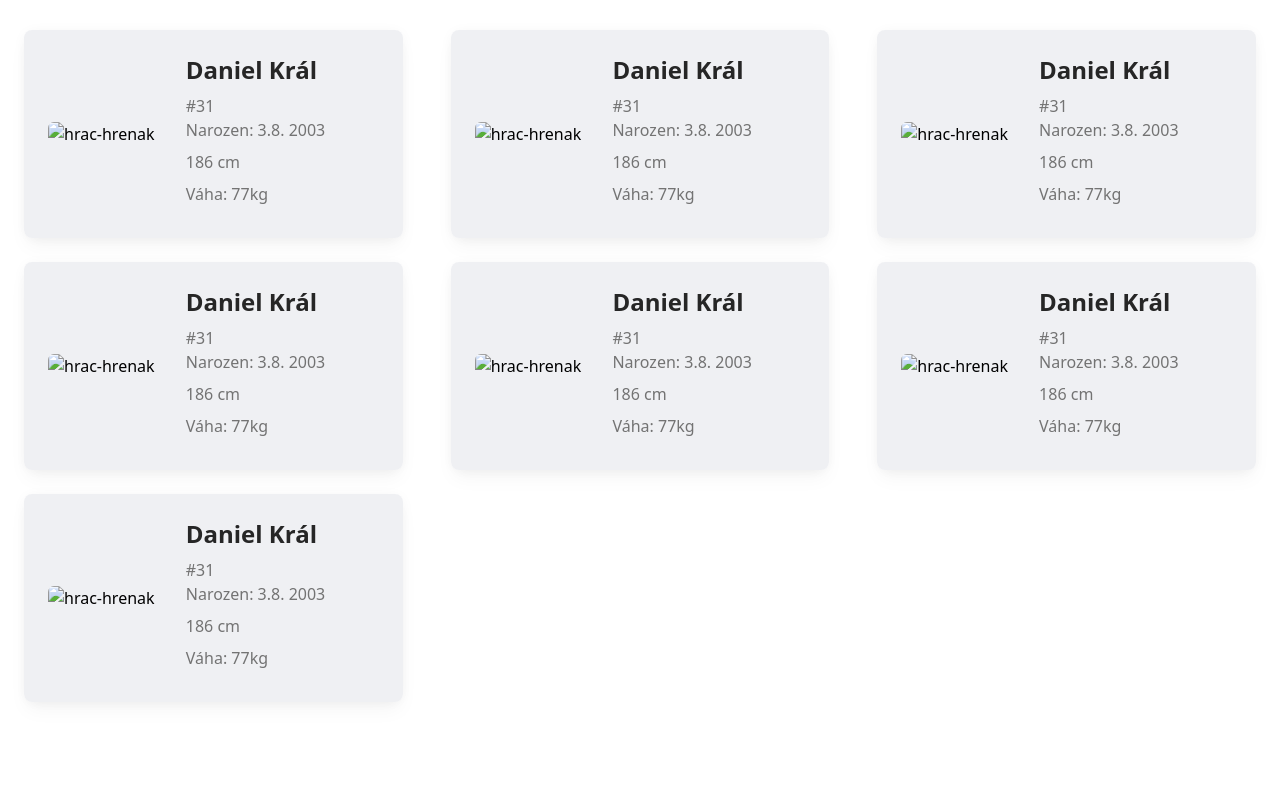
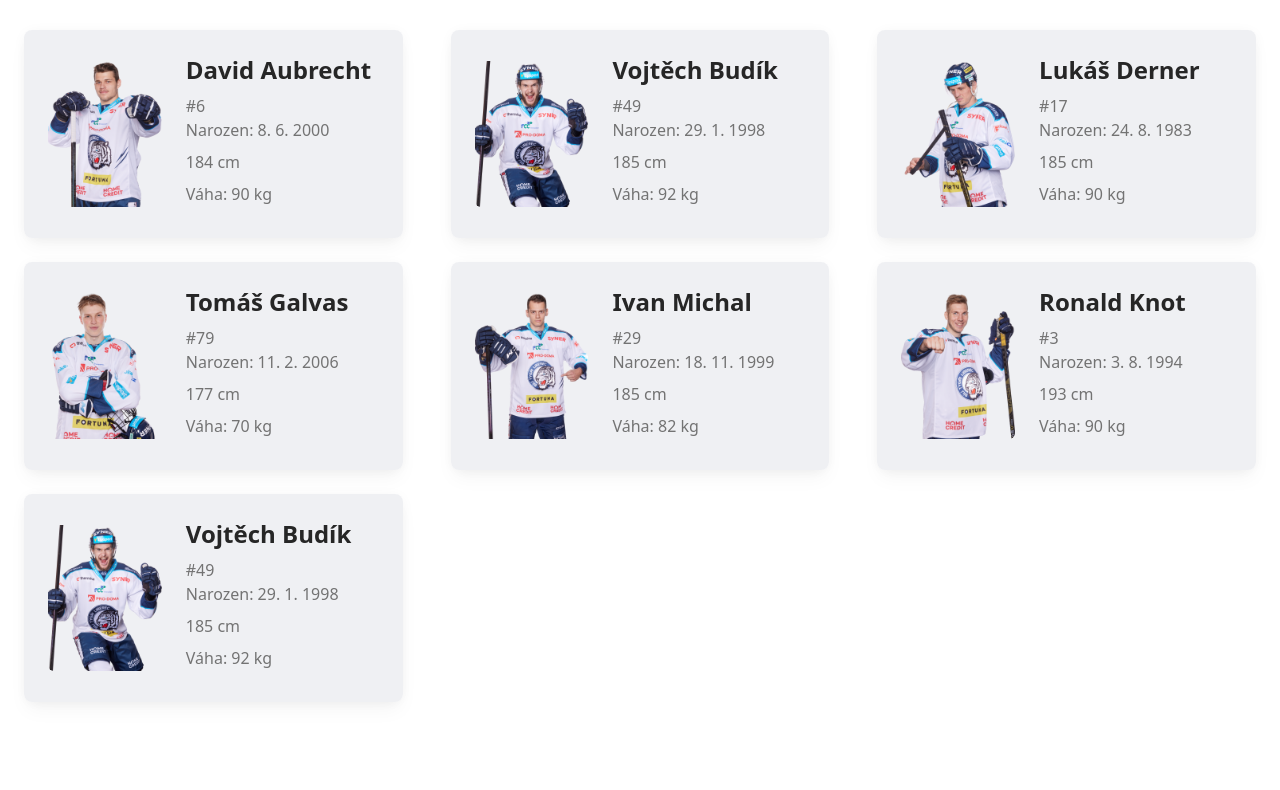
Before and after one commit to Kubaejj/jezbera.github.io, a website: page src/tym/hraci.html in a window 1280 px wide. Shown: the part 630-1420 px from the top of the page. Drawn offline with nearby package versions, Linux system fonts and the light colour scheme; files whose address does not match are found by name.

Commit message:
ulozeni obrazku na soupisku/obranci konec u knota

```diff
--- a/src/tym/hraci.html
+++ b/src/tym/hraci.html
@@ -231,10 +231,10 @@
                                     Narozen: 5.5 1998
                                 </p>
                                 <p class="mb-2 text-neutral-500 dark:text-neutral-300">
-                                    Výška: 188cm
+                                    Výška: 188 cm
                                 </p>
                                 <p class="mb-2 text-neutral-500 dark:text-neutral-300">
-                                    Váha: 88kg
+                                    Váha: 88 kg
                                 </p>
 
                             </div>
@@ -248,7 +248,7 @@
                         class="relative block rounded-lg p-6 backdrop-blur-lg bg-gray-200/60 dark:bg-slate-800/60 shadow-[0_2px_15px_-3px_rgba(0,0,0,0.07),0_10px_20px_-2px_rgba(0,0,0,0.04)] hover:rotate-6 ease-out duration-300">
                         <div class="flex-row items-center lg:flex">
                             <div class="w-full shrink-0 grow-0 basis-auto lg:w-5/12 lg:pr-6">
-                                <img src="../img/tym/hraci/brankari/daniel-kral.png"
+                                <img src="../img/tym/hraci/brankari/kral-daniel.png"
                                     class="mb-6 w-full rounded-md lg:mb-0" alt="hrac-hrenak" />
                             </div>
                             <div class="w-full shrink-0 grow-0 basis-auto lg:w-7/12">
@@ -264,7 +264,7 @@
                                     186 cm
                                 </p>
                                 <p class="mb-2 text-neutral-500 dark:text-neutral-300">
-                                    Váha: 77kg
+                                    Váha: 77 kg
                                 </p>
 
                             </div>
@@ -273,9 +273,14 @@
                 </div>
             </div>
         </section>
+
+
+<!--KONEC BRANKRARU-->
+
+
         <section class="mb-32 text-center lg:text-left">
             <h2 class="mb-12 text-center text-3xl font-bold text-black dark:text-white">
-                Brankáři
+                Obránci
             </h2>
             <div class="grid gap-6 md:grid-cols-3 xl:gap-x-12">
                 <!---->
@@ -284,23 +289,25 @@
                         class="relative block rounded-lg p-6 backdrop-blur-lg bg-gray-200/60 dark:bg-slate-800/60 shadow-[0_2px_15px_-3px_rgba(0,0,0,0.07),0_10px_20px_-2px_rgba(0,0,0,0.04)] hover:rotate-6 ease-out duration-300">
                         <div class="flex-row items-center lg:flex">
                             <div class="w-full shrink-0 grow-0 basis-auto lg:w-5/12 lg:pr-6">
-                                <img src="../img/tym/hraci/brankari/daniel-kral.png" class="mb-6 w-full rounded-md lg:mb-0"
+                                <img src="../img/tym/hraci/obranci/aubrecht-david.png" class="mb-6 w-full rounded-md lg:mb-0"
                                     alt="hrac-hrenak" />
                             </div>
                             <div class="w-full shrink-0 grow-0 basis-auto lg:w-7/12">
-                                <h5 class="mb-2 text-2xl  font-bold text-neutral-800 dark:text-neutral-200">Daniel Král
+                                <h5 class="mb-2 text-2xl  font-bold text-neutral-800 dark:text-neutral-200">David Aubrecht
                                 </h5>
-                                <p class="mb-0 text-neutral-500 dark:text-neutral-300">#31
+                                <p class="mb-0 text-neutral-500 dark:text-neutral-300">#6
 
                                 </p>
                                 <p class="mb-2 text-neutral-500 dark:text-neutral-300">
-                                    Narozen: 3.8. 2003
+                                    Narozen: 8. 6. 2000
                                 </p>
                                 <p class="mb-2 text-neutral-500 dark:text-neutral-300">
-                                   186 cm
+                                    184 cm
+
+
                                 </p>
                                 <p class="mb-2 text-neutral-500 dark:text-neutral-300">
-                                    Váha: 77kg
+                                    Váha: 90 kg
                                 </p>
 
                             </div>
@@ -312,23 +319,25 @@
                         class="relative block rounded-lg p-6 backdrop-blur-lg bg-gray-200/60 dark:bg-slate-800/60 shadow-[0_2px_15px_-3px_rgba(0,0,0,0.07),0_10px_20px_-2px_rgba(0,0,0,0.04)] hover:rotate-6 ease-out duration-300">
                         <div class="flex-row items-center lg:flex">
                             <div class="w-full shrink-0 grow-0 basis-auto lg:w-5/12 lg:pr-6">
-                                <img src="../img/tym/hraci/brankari/daniel-kral.png" class="mb-6 w-full rounded-md lg:mb-0"
+                                <img src="../img/tym/hraci/obranci/budik-vojtech.png" class="mb-6 w-full rounded-md lg:mb-0"
                                     alt="hrac-hrenak" />
                             </div>
                             <div class="w-full shrink-0 grow-0 basis-auto lg:w-7/12">
-                                <h5 class="mb-2 text-2xl  font-bold text-neutral-800 dark:text-neutral-200">Daniel Král
+                                <h5 class="mb-2 text-2xl  font-bold text-neutral-800 dark:text-neutral-200">Vojtěch Budík
                                 </h5>
-                                <p class="mb-0 text-neutral-500 dark:text-neutral-300">#31
+                                <p class="mb-0 text-neutral-500 dark:text-neutral-300">#49
 
                                 </p>
                                 <p class="mb-2 text-neutral-500 dark:text-neutral-300">
-                                    Narozen: 3.8. 2003
+                                    Narozen: 29. 1. 1998
                                 </p>
                                 <p class="mb-2 text-neutral-500 dark:text-neutral-300">
-                                   186 cm
+                                    185 cm
+
+
                                 </p>
                                 <p class="mb-2 text-neutral-500 dark:text-neutral-300">
-                                    Váha: 77kg
+                                    Váha: 92 kg
                                 </p>
 
                             </div>
@@ -340,23 +349,25 @@
                         class="relative block rounded-lg p-6 backdrop-blur-lg bg-gray-200/60 dark:bg-slate-800/60 shadow-[0_2px_15px_-3px_rgba(0,0,0,0.07),0_10px_20px_-2px_rgba(0,0,0,0.04)] hover:rotate-6 ease-out duration-300">
                         <div class="flex-row items-center lg:flex">
                             <div class="w-full shrink-0 grow-0 basis-auto lg:w-5/12 lg:pr-6">
-                                <img src="../img/tym/hraci/brankari/daniel-kral.png" class="mb-6 w-full rounded-md lg:mb-0"
+                                <img src="../img/tym/hraci/obranci/derner-lukas.png" class="mb-6 w-full rounded-md lg:mb-0"
                                     alt="hrac-hrenak" />
                             </div>
                             <div class="w-full shrink-0 grow-0 basis-auto lg:w-7/12">
-                                <h5 class="mb-2 text-2xl  font-bold text-neutral-800 dark:text-neutral-200">Daniel Král
+                                <h5 class="mb-2 text-2xl  font-bold text-neutral-800 dark:text-neutral-200">Lukáš Derner
                                 </h5>
-                                <p class="mb-0 text-neutral-500 dark:text-neutral-300">#31
+                                <p class="mb-0 text-neutral-500 dark:text-neutral-300">#17
 
                                 </p>
                                 <p class="mb-2 text-neutral-500 dark:text-neutral-300">
-                                    Narozen: 3.8. 2003
+                                    Narozen: 24. 8. 1983
                                 </p>
                                 <p class="mb-2 text-neutral-500 dark:text-neutral-300">
-                                   186 cm
+                                    185 cm
+
+
                                 </p>
                                 <p class="mb-2 text-neutral-500 dark:text-neutral-300">
-                                    Váha: 77kg
+                                    Váha: 90 kg
                                 </p>
 
                             </div>
@@ -368,23 +379,25 @@
                         class="relative block rounded-lg p-6 backdrop-blur-lg bg-gray-200/60 dark:bg-slate-800/60 shadow-[0_2px_15px_-3px_rgba(0,0,0,0.07),0_10px_20px_-2px_rgba(0,0,0,0.04)] hover:rotate-6 ease-out duration-300">
                         <div class="flex-row items-center lg:flex">
                             <div class="w-full shrink-0 grow-0 basis-auto lg:w-5/12 lg:pr-6">
-                                <img src="../img/tym/hraci/brankari/daniel-kral.png" class="mb-6 w-full rounded-md lg:mb-0"
+                                <img src="../img/tym/hraci/obranci/galvas-tomas.png" class="mb-6 w-full rounded-md lg:mb-0"
                                     alt="hrac-hrenak" />
                             </div>
                             <div class="w-full shrink-0 grow-0 basis-auto lg:w-7/12">
-                                <h5 class="mb-2 text-2xl  font-bold text-neutral-800 dark:text-neutral-200">Daniel Král
+                                <h5 class="mb-2 text-2xl  font-bold text-neutral-800 dark:text-neutral-200">Tomáš Galvas
                                 </h5>
-                                <p class="mb-0 text-neutral-500 dark:text-neutral-300">#31
+                                <p class="mb-0 text-neutral-500 dark:text-neutral-300">#79
 
                                 </p>
                                 <p class="mb-2 text-neutral-500 dark:text-neutral-300">
-                                    Narozen: 3.8. 2003
+                                    Narozen: 11. 2. 2006
                                 </p>
                                 <p class="mb-2 text-neutral-500 dark:text-neutral-300">
-                                   186 cm
+                                    177 cm
+
+
                                 </p>
                                 <p class="mb-2 text-neutral-500 dark:text-neutral-300">
-                                    Váha: 77kg
+                                    Váha: 70 kg
                                 </p>
 
                             </div>
@@ -396,23 +409,25 @@
                         class="relative block rounded-lg p-6 backdrop-blur-lg bg-gray-200/60 dark:bg-slate-800/60 shadow-[0_2px_15px_-3px_rgba(0,0,0,0.07),0_10px_20px_-2px_rgba(0,0,0,0.04)] hover:rotate-6 ease-out duration-300">
                         <div class="flex-row items-center lg:flex">
                             <div class="w-full shrink-0 grow-0 basis-auto lg:w-5/12 lg:pr-6">
-                                <img src="../img/tym/hraci/brankari/daniel-kral.png" class="mb-6 w-full rounded-md lg:mb-0"
+                                <img src="../img/tym/hraci/obranci/ivan-michal.png" class="mb-6 w-full rounded-md lg:mb-0"
                                     alt="hrac-hrenak" />
                             </div>
                             <div class="w-full shrink-0 grow-0 basis-auto lg:w-7/12">
-                                <h5 class="mb-2 text-2xl  font-bold text-neutral-800 dark:text-neutral-200">Daniel Král
+                                <h5 class="mb-2 text-2xl  font-bold text-neutral-800 dark:text-neutral-200">Ivan Michal
                                 </h5>
-                                <p class="mb-0 text-neutral-500 dark:text-neutral-300">#31
+                                <p class="mb-0 text-neutral-500 dark:text-neutral-300">#29
 
                                 </p>
                                 <p class="mb-2 text-neutral-500 dark:text-neutral-300">
-                                    Narozen: 3.8. 2003
+                                    Narozen: 18. 11. 1999
                                 </p>
                                 <p class="mb-2 text-neutral-500 dark:text-neutral-300">
-                                   186 cm
+                                    185 cm
+
+
                                 </p>
                                 <p class="mb-2 text-neutral-500 dark:text-neutral-300">
-                                    Váha: 77kg
+                                    Váha: 82 kg
                                 </p>
 
                             </div>
@@ -424,57 +439,70 @@
                         class="relative block rounded-lg p-6 backdrop-blur-lg bg-gray-200/60 dark:bg-slate-800/60 shadow-[0_2px_15px_-3px_rgba(0,0,0,0.07),0_10px_20px_-2px_rgba(0,0,0,0.04)] hover:rotate-6 ease-out duration-300">
                         <div class="flex-row items-center lg:flex">
                             <div class="w-full shrink-0 grow-0 basis-auto lg:w-5/12 lg:pr-6">
-                                <img src="../img/tym/hraci/brankari/daniel-kral.png" class="mb-6 w-full rounded-md lg:mb-0"
+                                <img src="../img/tym/hraci/obranci/knot-ronald.png" class="mb-6 w-full rounded-md lg:mb-0"
                                     alt="hrac-hrenak" />
                             </div>
                             <div class="w-full shrink-0 grow-0 basis-auto lg:w-7/12">
-                                <h5 class="mb-2 text-2xl  font-bold text-neutral-800 dark:text-neutral-200">Daniel Král
+                                <h5 class="mb-2 text-2xl  font-bold text-neutral-800 dark:text-neutral-200">Ronald Knot
                                 </h5>
-                                <p class="mb-0 text-neutral-500 dark:text-neutral-300">#31
+                                <p class="mb-0 text-neutral-500 dark:text-neutral-300">#3
 
                                 </p>
                                 <p class="mb-2 text-neutral-500 dark:text-neutral-300">
-                                    Narozen: 3.8. 2003
+                                    Narozen: 3. 8. 1994
                                 </p>
                                 <p class="mb-2 text-neutral-500 dark:text-neutral-300">
-                                   186 cm
+                                    193 cm
+
+
                                 </p>
                                 <p class="mb-2 text-neutral-500 dark:text-neutral-300">
-                                    Váha: 77kg
+                                    Váha: 90 kg
                                 </p>
 
                             </div>
                         </div>
                     </div>
                 </div>
+                <!--UPDATE-->
+
+
+
+
+
+
+
                 <div class="mb-6 lg:mb-0">
                     <div
                         class="relative block rounded-lg p-6 backdrop-blur-lg bg-gray-200/60 dark:bg-slate-800/60 shadow-[0_2px_15px_-3px_rgba(0,0,0,0.07),0_10px_20px_-2px_rgba(0,0,0,0.04)] hover:rotate-6 ease-out duration-300">
                         <div class="flex-row items-center lg:flex">
                             <div class="w-full shrink-0 grow-0 basis-auto lg:w-5/12 lg:pr-6">
-                                <img src="../img/tym/hraci/brankari/daniel-kral.png" class="mb-6 w-full rounded-md lg:mb-0"
+                                <img src="../img/tym/hraci/obranci/budik-vojtech.png" class="mb-6 w-full rounded-md lg:mb-0"
                                     alt="hrac-hrenak" />
                             </div>
                             <div class="w-full shrink-0 grow-0 basis-auto lg:w-7/12">
-                                <h5 class="mb-2 text-2xl  font-bold text-neutral-800 dark:text-neutral-200">Daniel Král
+                                <h5 class="mb-2 text-2xl  font-bold text-neutral-800 dark:text-neutral-200">Vojtěch Budík
                                 </h5>
-                                <p class="mb-0 text-neutral-500 dark:text-neutral-300">#31
+                                <p class="mb-0 text-neutral-500 dark:text-neutral-300">#49
 
                                 </p>
                                 <p class="mb-2 text-neutral-500 dark:text-neutral-300">
-                                    Narozen: 3.8. 2003
+                                    Narozen: 29. 1. 1998
                                 </p>
                                 <p class="mb-2 text-neutral-500 dark:text-neutral-300">
-                                   186 cm
+                                    185 cm
+
+
                                 </p>
                                 <p class="mb-2 text-neutral-500 dark:text-neutral-300">
-                                    Váha: 77kg
+                                    Váha: 92 kg
                                 </p>
 
                             </div>
                         </div>
                     </div>
                 </div>
+
 
 
 
```
Also changed, not shown: src/index.html (+1 -5 lines), src/img/tym/hraci/brankari/hrenak-david.png (added), src/img/tym/hraci/brankari/kral-daniel.png (added), src/img/tym/hraci/obranci/aubrecht-david.png (added), src/img/tym/hraci/obranci/budik-vojtech.png (added), src/img/tym/hraci/obranci/derner-lukas.png (added), src/img/tym/hraci/obranci/galvas-tomas.png (added), src/img/tym/hraci/obranci/ivan-michal.png (added), src/img/tym/hraci/obranci/knot-ronald.png (added), src/img/tym/hraci/obranci/kolmann-petr.png (added), src/img/tym/hraci/obranci/kral-adam.png (added), src/img/tym/hraci/obranci/mccoshen-ian.png (added), src/img/tym/hraci/obranci/melancon-tj.png (added), src/img/tym/hraci/obranci/sedivy-jakub.png (added).
